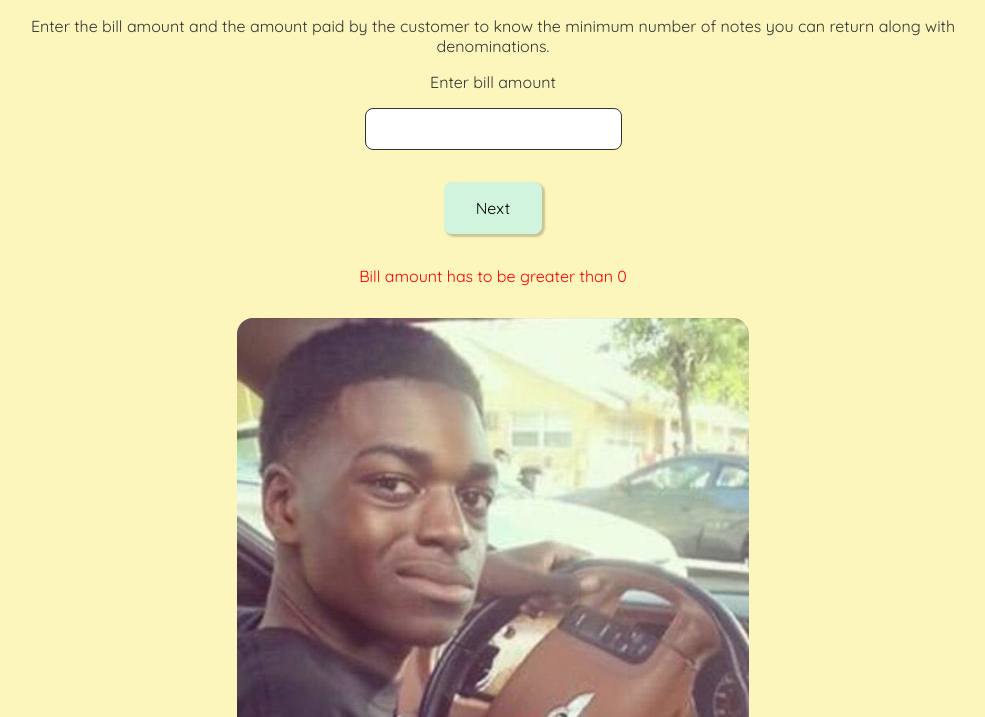
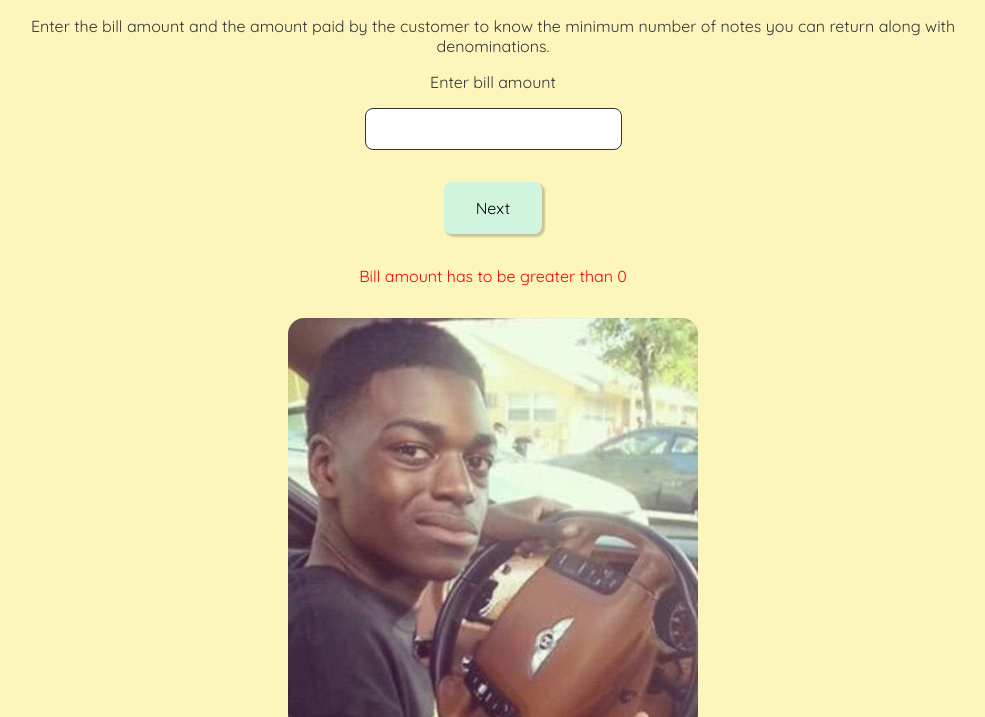
Before and after one commit to asaxena012/cash-return-manager, a website built with Parcel: page index.html in a window 1280 px wide. Both pictures are taken after a click on the button "Next". Shown: the part 83-800 px from the top of the page, without its empty margins (147-1132 px from the left). Built offline with nearby package versions, Linux system fonts and the light colour scheme.

Commit message:
style: err img size fixed

```diff
--- a/src/styles.css
+++ b/src/styles.css
@@ -67,8 +67,9 @@ th {
 }
 
 #error-image {
-  width: 50%;
+  max-width: 40%;
   height: auto;
+  max-height: 40%;
   border-radius: 1rem;
   margin: 1rem 0rem 2rem 0rem;
 }
```
